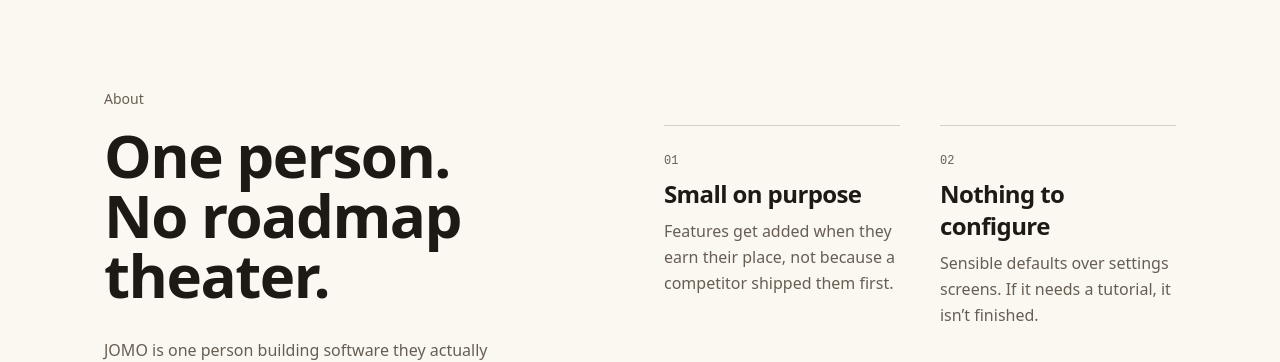
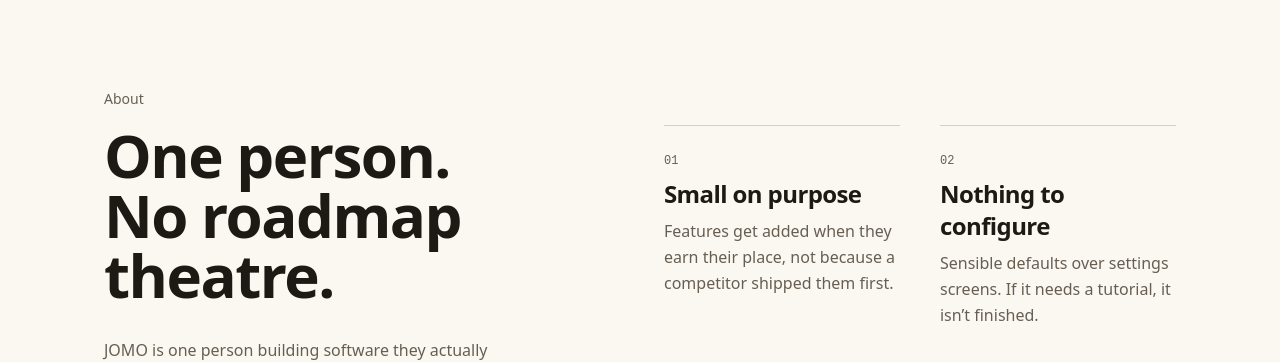
Before and after one commit to ryanborroff/KES, a React (Vite) app: page / in a window 1280 px wide. Shown: the part 4980-5342 px from the top of the page. Built offline with nearby package versions, Linux system fonts and the light colour scheme.

Commit message:
Use UK spelling: "roadmap theatre"
Co-Authored-By: Claude Opus 5.5 <noreply@anthropic.com>
Claude-Session: https://claude.ai/code/session_01FtqbzcQuQ5cxfHELuHQUiB

```diff
--- a/src/components/About.jsx
+++ b/src/components/About.jsx
@@ -27,7 +27,7 @@ export default function About() {
         <div className="lg:col-span-5">
           <p className="text-sm font-medium text-base-muted mb-4">About</p>
           <h2 className="font-bold tracking-tight text-5xl md:text-6xl leading-none mb-8">
-            One person. No roadmap theater.
+            One person. No roadmap theatre.
           </h2>
           <div className="flex flex-col gap-5 text-base-muted leading-relaxed max-w-md">
             <p>
```
